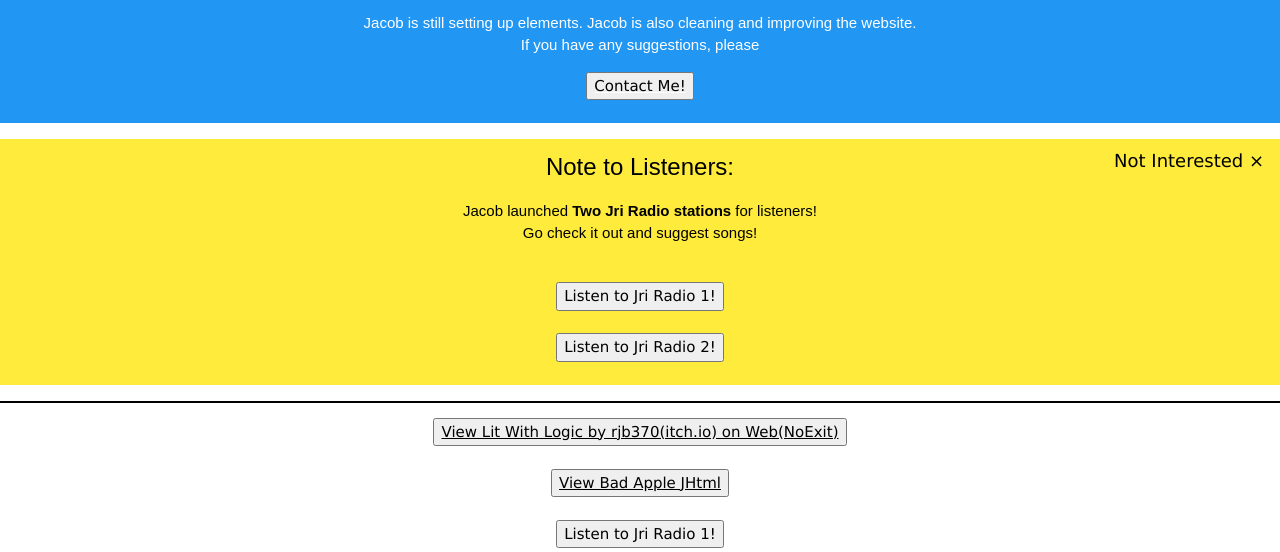
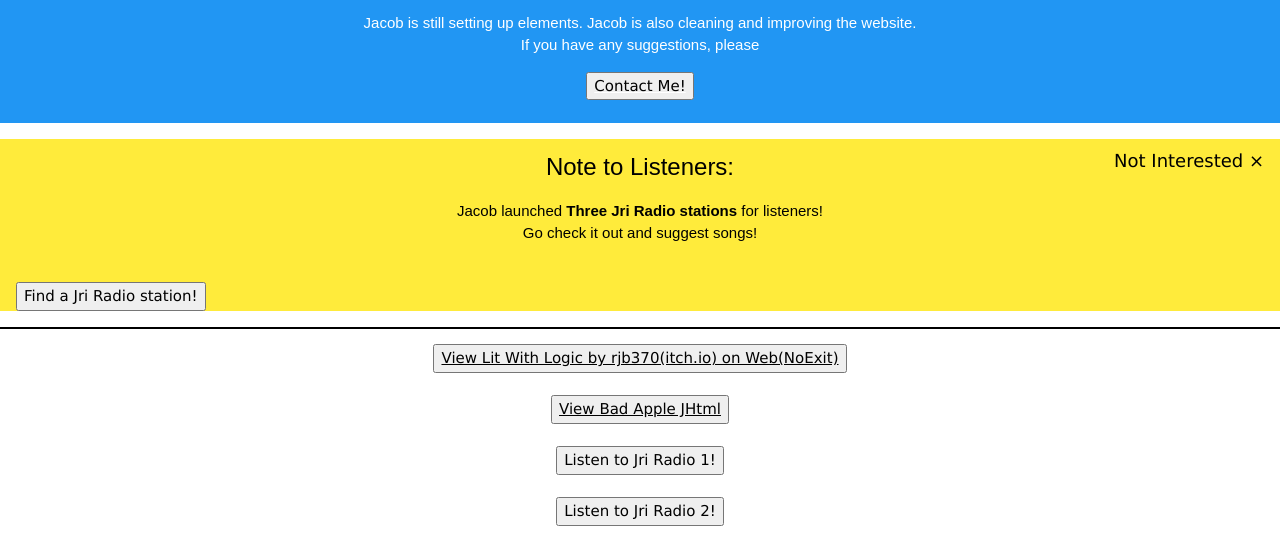
Before and after one commit to Jri-creator/jri-creator.github.io, a plain HTML site: page index.html in a window 1280 px wide. Shown: the part 231-783 px from the top of the page. Drawn offline with Linux system fonts and the light colour scheme.

Commit message:
Update index.html

```diff
--- a/index.html
+++ b/index.html
@@ -50,11 +50,9 @@
     <span onclick="this.parentElement.style.display='none'"
       class="w3-button w3-large w3-display-topright">Not Interested &times;</span>
     <h3 class="p">Note to Listeners:</h3>
-    <p class="p">Jacob launched <b>Two Jri Radio stations</b> for listeners!<br>Go check it out and suggest songs!</p>
+    <p class="p">Jacob launched <b>Three Jri Radio stations</b> for listeners!<br>Go check it out and suggest songs!</p>
     <br>
-    <button class="b" onclick="window.open('https://jri-creator.github.io/web_radio/', '', 'width=500,height=200');">Listen to Jri Radio 1!</button>
-    <br>
-    <button class="b" onclick="window.open('https://jri-creator.github.io/web_radio_2/', '', 'width=500,height=200');">Listen to Jri Radio 2!</button>
+    <button onclick="window.open('https://jri-creator.github.io/radio_finder/', '', 'width=500,height=400');">Find a Jri Radio station!</button>
     <br>
   </div>
 
```
